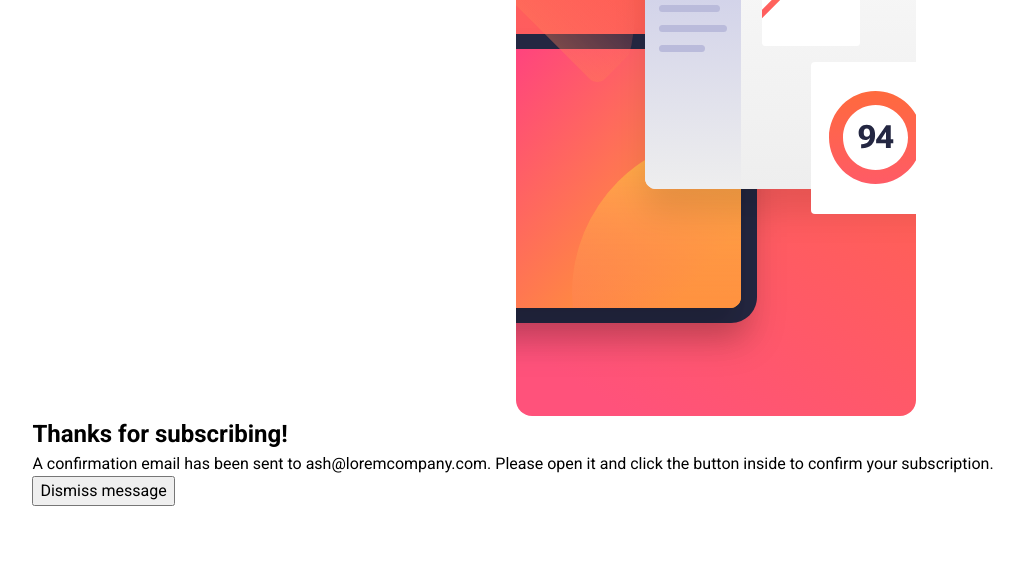
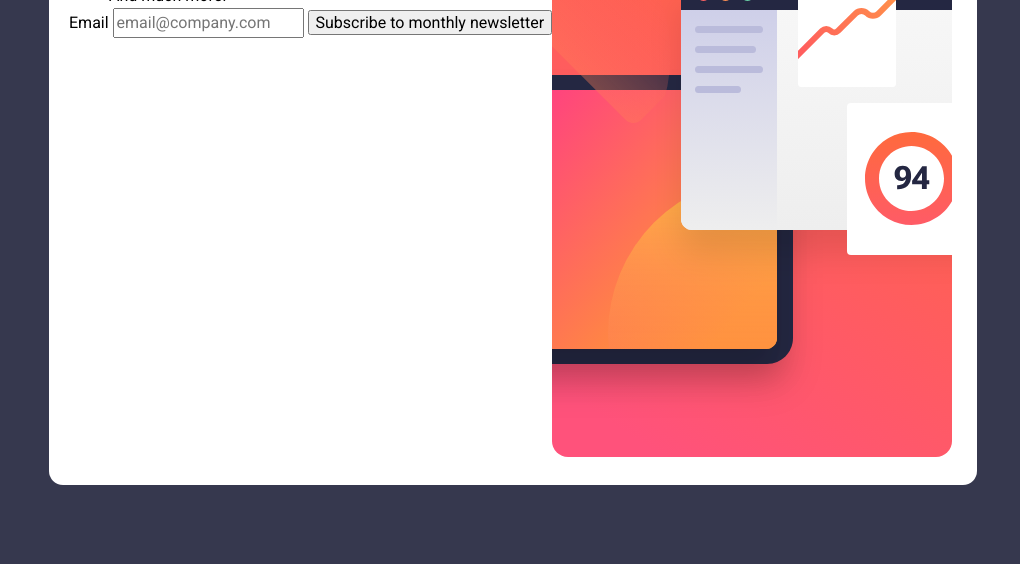
Before and after one commit to lawlawson/newsletter-sign-up, a plain HTML site: page index.html in a window 1280 px wide. Shown: the part 236-800 px from the top of the page, without its empty margins (127-1147 px from the left). Drawn offline with Linux system fonts and the light colour scheme.

Commit message:
hid subscribe & styled background

```diff
--- a/style.css
+++ b/style.css
@@ -14,8 +14,26 @@ body {
   place-content: center;
   align-items: center;
   font-family: 'Roboto', sans-serif;
+  background-color: var(--clr-charcoal-grey);
 }
 
 .columns {
   display: flex;
 }
+
+.container {
+  width: 928px;
+  height: 641px;
+  background-color: var(--clr-white);
+  border-radius: 14px;
+  padding: 20px 20px;
+  margin: auto 0;
+}
+
+.stay-updated {
+  /* margin: auto 0; */
+}
+
+.thanks-subscribing {
+  display: none;
+}
```
